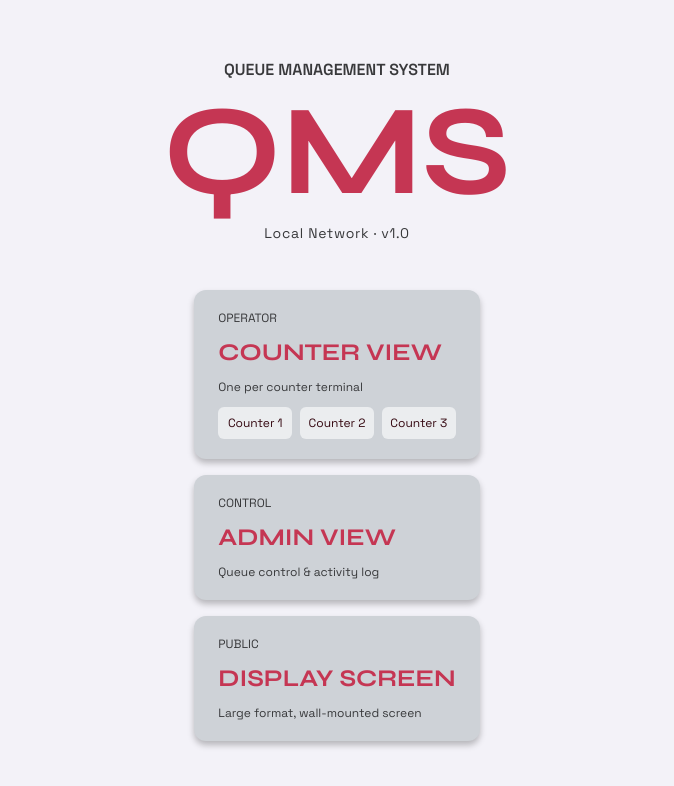
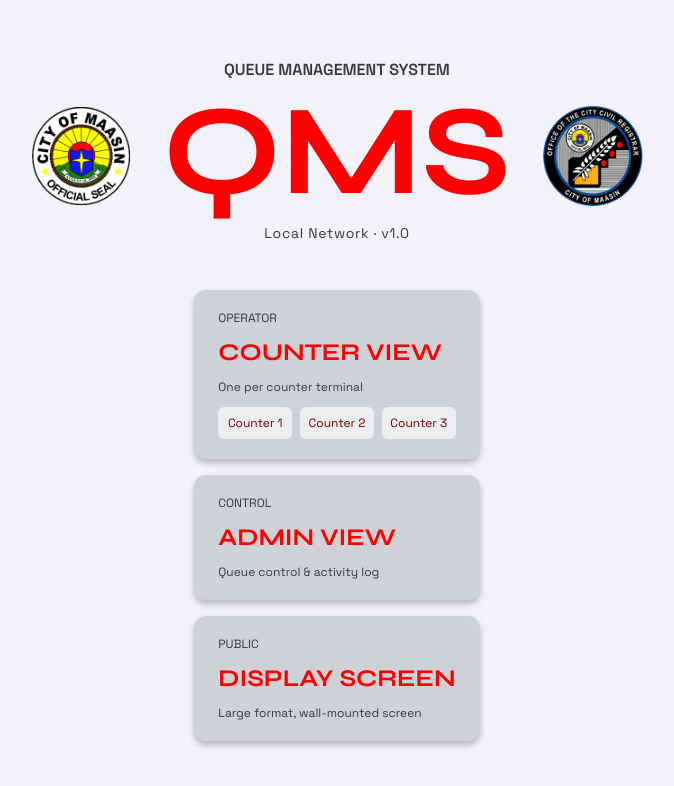
Before and after one commit to arielcorteldev/qms-v1, a plain HTML site: page frontend/index.html in a window 1280 px wide. Shown: the whole page, without its empty margins (303-977 px from the left). Drawn offline with Linux system fonts and the light colour scheme.

Commit message:
add logos and change primary colors

```diff
--- a/frontend/css/styles.css
+++ b/frontend/css/styles.css
@@ -262,6 +262,12 @@ html, body {
   align-items: center;
   justify-content: center;
   min-height: 100vh;
+}
+
+.hub-logos {
+  display: flex;
+  gap: 2rem;
+  align-items: center;
 }
 
 .hub-label {
--- a/frontend/css/tokens.css
+++ b/frontend/css/tokens.css
@@ -79,15 +79,15 @@
     /* Brand Colors */
 
     /* Primary */
-    --color-primary-900: #0E0102;
-    --color-primary-800: #350811;
-    --color-primary-700: #611625;
-    --color-primary-600: #92253B;
-    --color-primary-500: #C53653;
-    --color-primary-400: #D66473;
-    --color-primary-300: #E48C94;
-    --color-primary-200: #EFB2B7;
-    --color-primary-100: #F9D9DA;
+    --color-primary-900: #4F0000;
+    --color-primary-800: #770000;
+    --color-primary-700: #A20001;
+    --color-primary-600: #CF0001;
+    --color-primary-500: #FE0002;
+    --color-primary-400: #FF4E3E;
+    --color-primary-300: #FF7361;
+    --color-primary-200: #FF9282;
+    --color-primary-100: #FFAFA1;
 
     /* Neutrals */
     --color-neutral-900: #0F1011;
--- a/frontend/index.html
+++ b/frontend/index.html
@@ -10,7 +10,11 @@
 <body>
   <div class="hub">
     <div class="hub-label">Queue Management System</div>
-    <h1>QMS</h1>
+    <div class="hub-logos">
+      <img src="./assets/logos/city-logo.png" weight="100" height="100" alt="Maasin City Logo">
+      <h1>QMS</h1>
+      <img src="./assets/logos/occr-logo.png" weight="100" height="100" alt="City Civil Registrar's Office Logo">
+    </div>
     <p class="sub">Local Network · v1.0</p>
 
     <div class="routes">
```
Also changed, not shown: frontend/assets/logos/city-logo.png (added), frontend/assets/logos/occr-logo.png (added), 4 other files.
